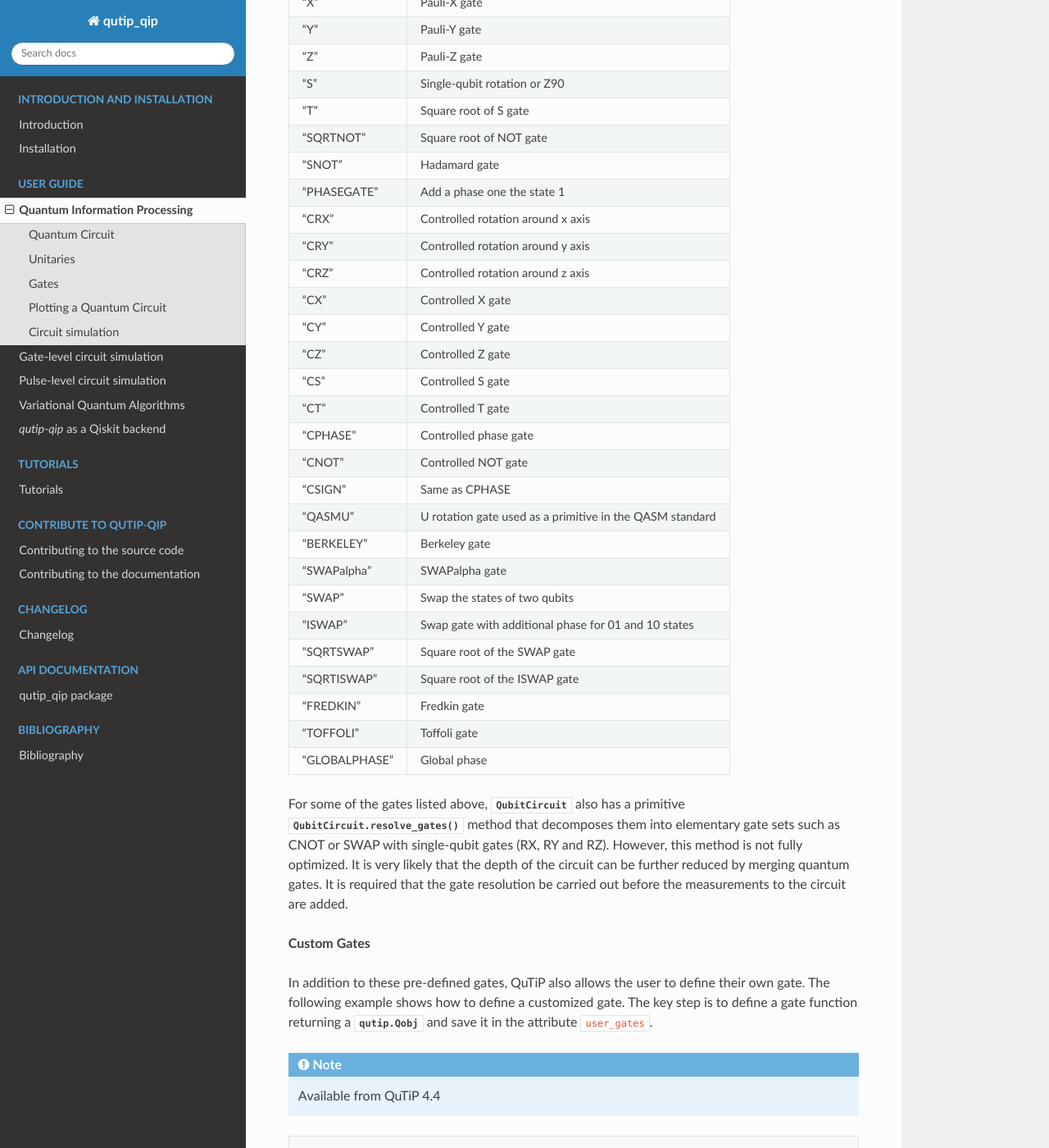
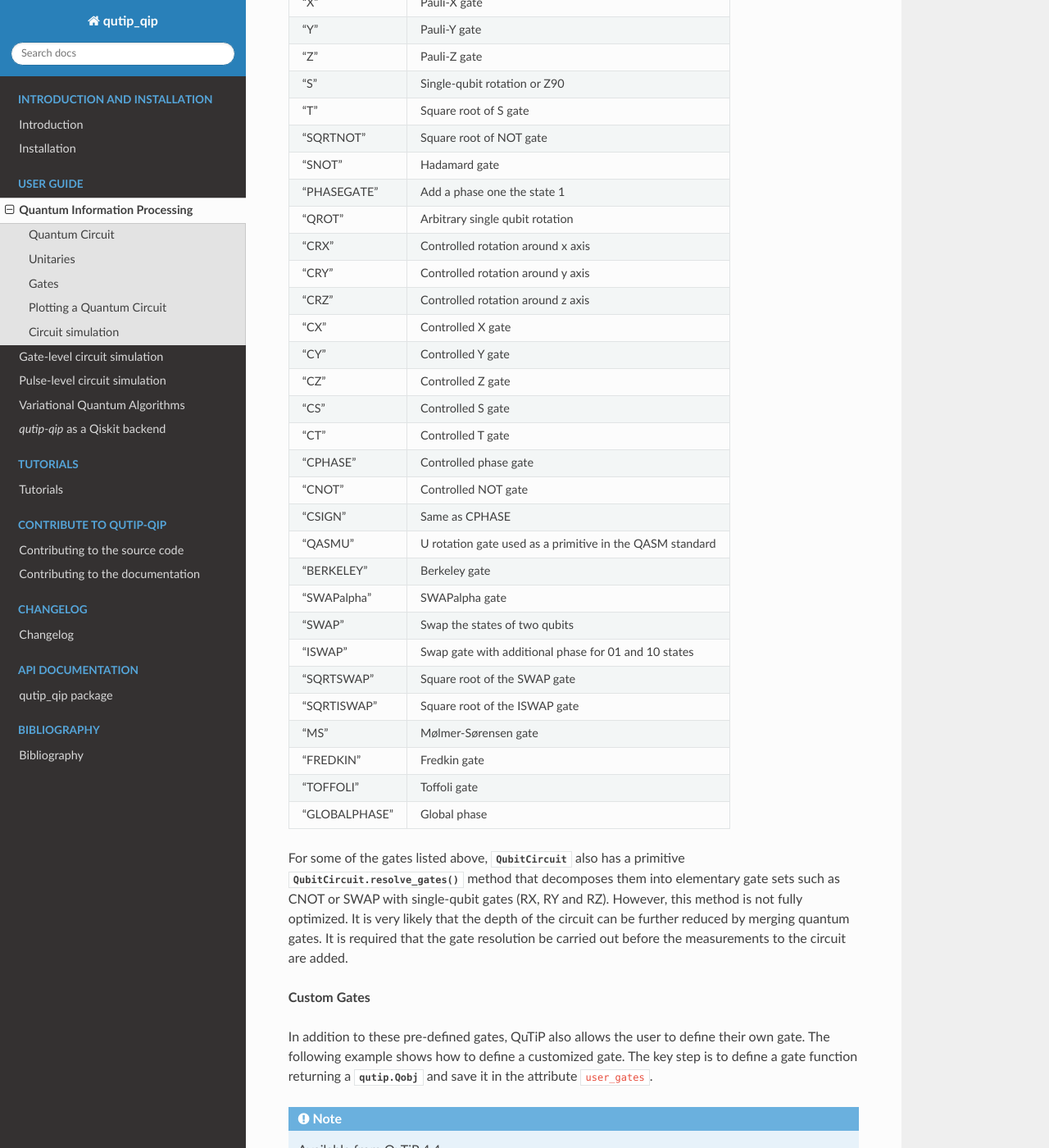
Before and after one commit to qutip/qutip-qip, a Sphinx documentation site: the page built from doc/source/qip-basics.rst, in a window 1280 px wide and 1400 px high, scrolled down 2584 px. Shown: the whole window at 82% size. Built offline with Sphinx 7.4.7 and the Read the Docs theme 2.0.0, drawn with Linux system fonts in a browser that asks for light colours.

Commit message:
Add QROT and MS gate to the documentation.

```diff
--- a/doc/source/qip-basics.rst
+++ b/doc/source/qip-basics.rst
@@ -151,6 +151,7 @@ Gate name                           Description
 "SQRTNOT"             Square root of NOT gate
 "SNOT"                Hadamard gate
 "PHASEGATE"           Add a phase one the state 1
+"QROT"                Arbitrary single qubit rotation
 "CRX"                 Controlled rotation around x axis
 "CRY"                 Controlled rotation around y axis
 "CRZ"                 Controlled rotation around z axis
@@ -169,6 +170,7 @@ Gate name                           Description
 "ISWAP"               Swap gate with additional phase for 01 and 10 states
 "SQRTSWAP"            Square root of the SWAP gate
 "SQRTISWAP"           Square root of the ISWAP gate
+"MS"                  Mølmer-Sørensen gate
 "FREDKIN"             Fredkin gate
 "TOFFOLI"             Toffoli gate
 "GLOBALPHASE"         Global phase
```
